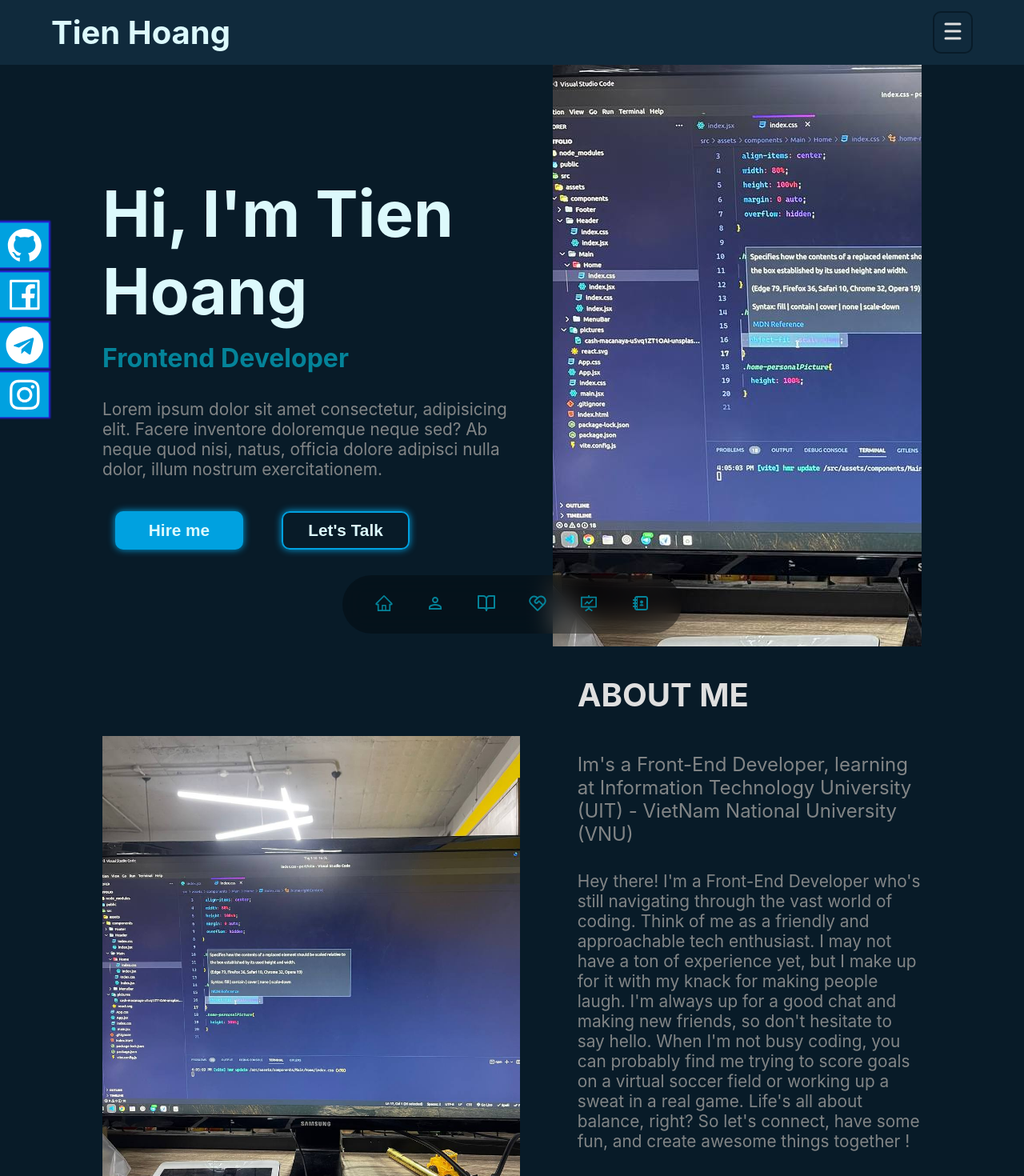
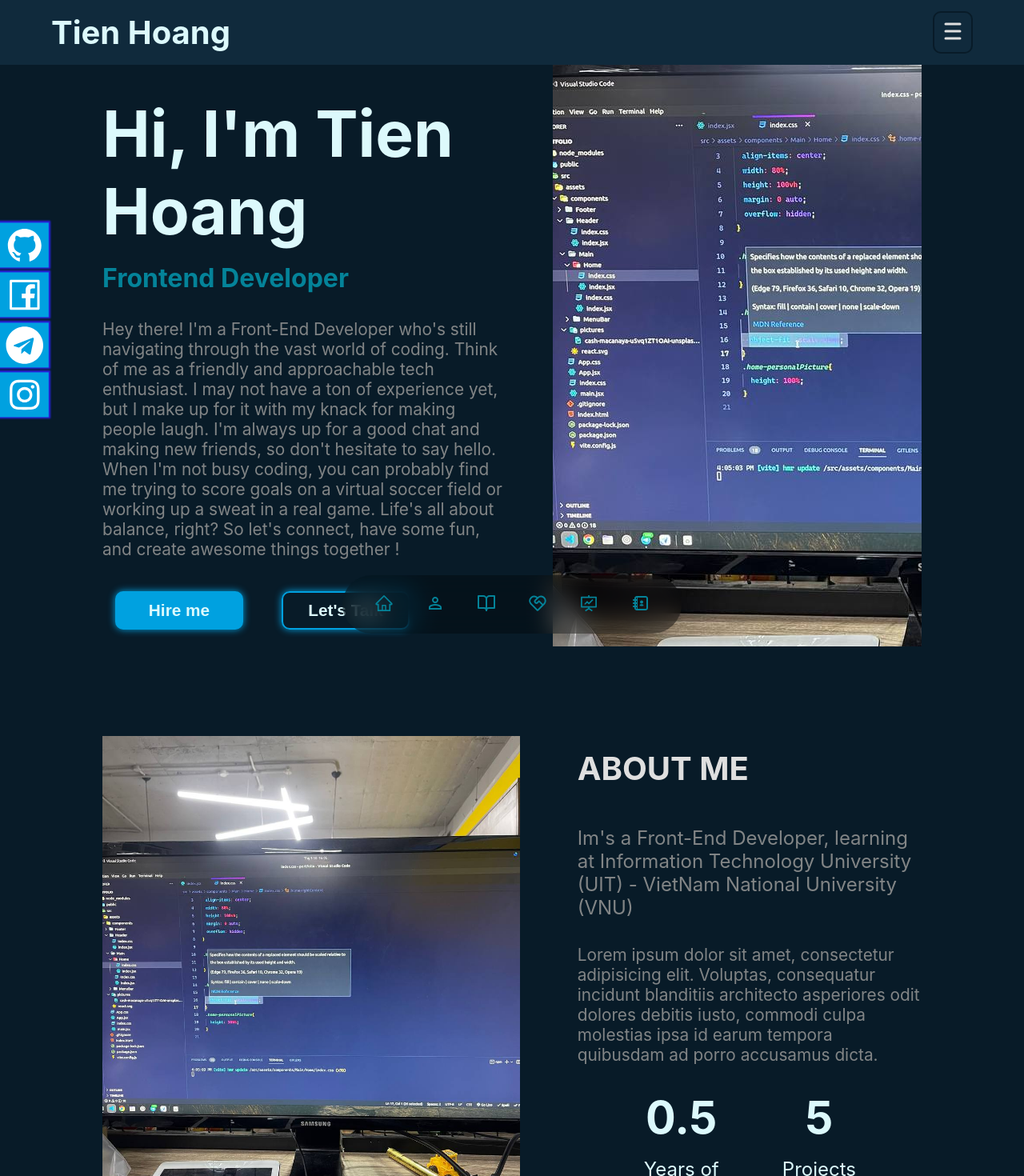
Before and after one commit to nhattien7701vn/nhattien-portfolio, a React (Vite) app: page / in a window 1280 px wide. Shown: the top 1470 px of the page at 80% size. Built offline with nearby package versions, Linux system fonts and the light colour scheme.

Commit message:
update text

```diff
--- a/src/assets/components/Main/About/index.jsx
+++ b/src/assets/components/Main/About/index.jsx
@@ -11,7 +11,7 @@ const About = () => {
       <div className='about-rightContent'>
         <h1 className='about sectionTitle'>About me</h1>
         <p className='about-introduce'>Im's a Front-End Developer, learning at Information Technology University (UIT) - VietNam National University (VNU)</p>
-        <p className='about-description'>Hey there! I'm a Front-End Developer who's still navigating through the vast world of coding. Think of me as a friendly and approachable tech enthusiast. I may not have a ton of experience yet, but I make up for it with my knack for making people laugh. I'm always up for a good chat and making new friends, so don't hesitate to say hello. When I'm not busy coding, you can probably find me trying to score goals on a virtual soccer field or working up a sweat in a real game. Life's all about balance, right? So let's connect, have some fun, and create awesome things together !</p>
+        <p className='about-description'>Lorem ipsum dolor sit amet, consectetur adipisicing elit. Voluptas, consequatur incidunt blanditiis architecto asperiores odit dolores debitis iusto, commodi culpa molestias ipsa id earum tempora quibusdam ad porro accusamus dicta.</p>
         <ul className='about-experience'>
           <li>
             <h2>0.5</h2>
--- a/src/assets/components/Main/Home/index.jsx
+++ b/src/assets/components/Main/Home/index.jsx
@@ -7,7 +7,7 @@ const Home = () => {
       <div className='home-leftContent'>
         <h1 className='home-name'>Hi, I'm Tien Hoang</h1>
         <h2 className='home-position'>Frontend Developer</h2>
-        <span className='home-introduce'>Lorem ipsum dolor sit amet consectetur, adipisicing elit. Facere inventore doloremque neque sed? Ab neque quod nisi, natus, officia dolore adipisci nulla dolor, illum nostrum exercitationem.</span>
+        <span className='home-introduce'>Hey there! I'm a Front-End Developer who's still navigating through the vast world of coding. Think of me as a friendly and approachable tech enthusiast. I may not have a ton of experience yet, but I make up for it with my knack for making people laugh. I'm always up for a good chat and making new friends, so don't hesitate to say hello. When I'm not busy coding, you can probably find me trying to score goals on a virtual soccer field or working up a sweat in a real game. Life's all about balance, right? So let's connect, have some fun, and create awesome things together !</span>
         <div className="home-button">
           <button className='btn-hireMe'>Hire me</button>
           <button className='btn-letsTalk'>Let's Talk</button>
```
